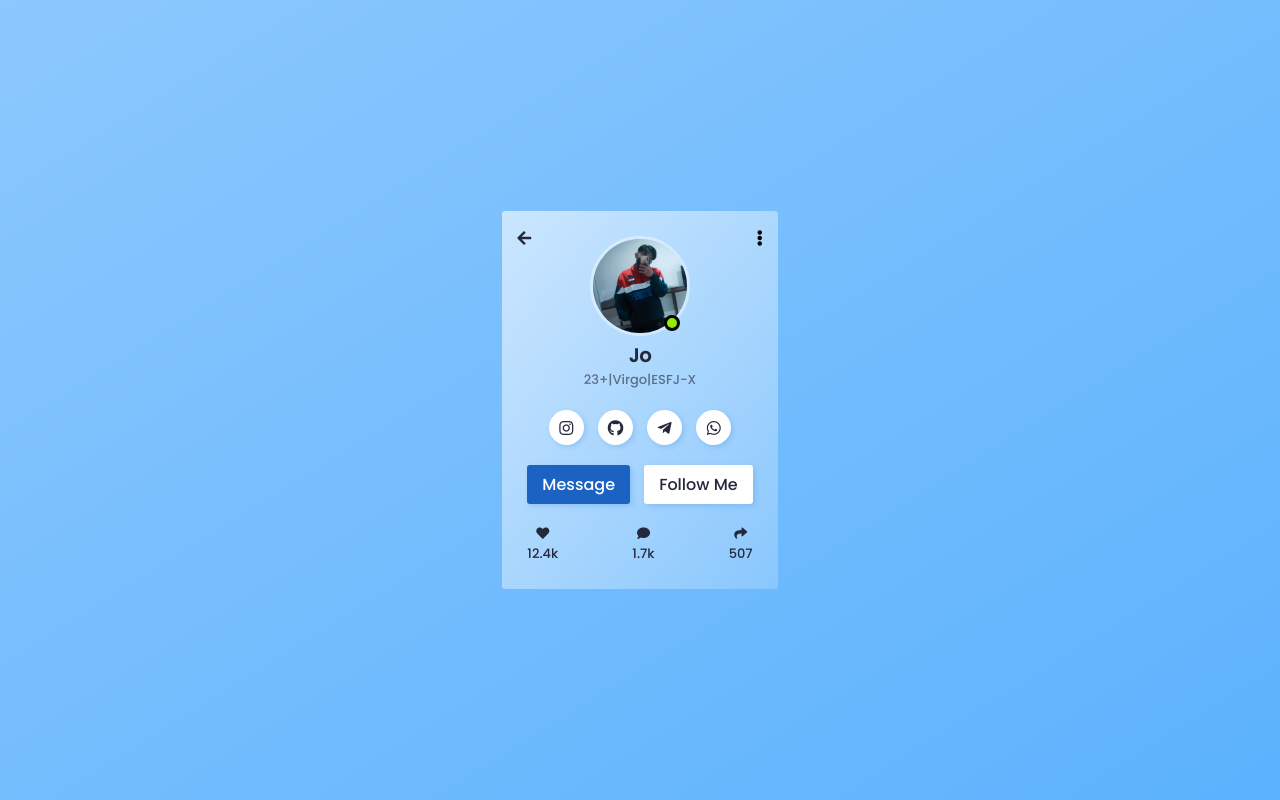
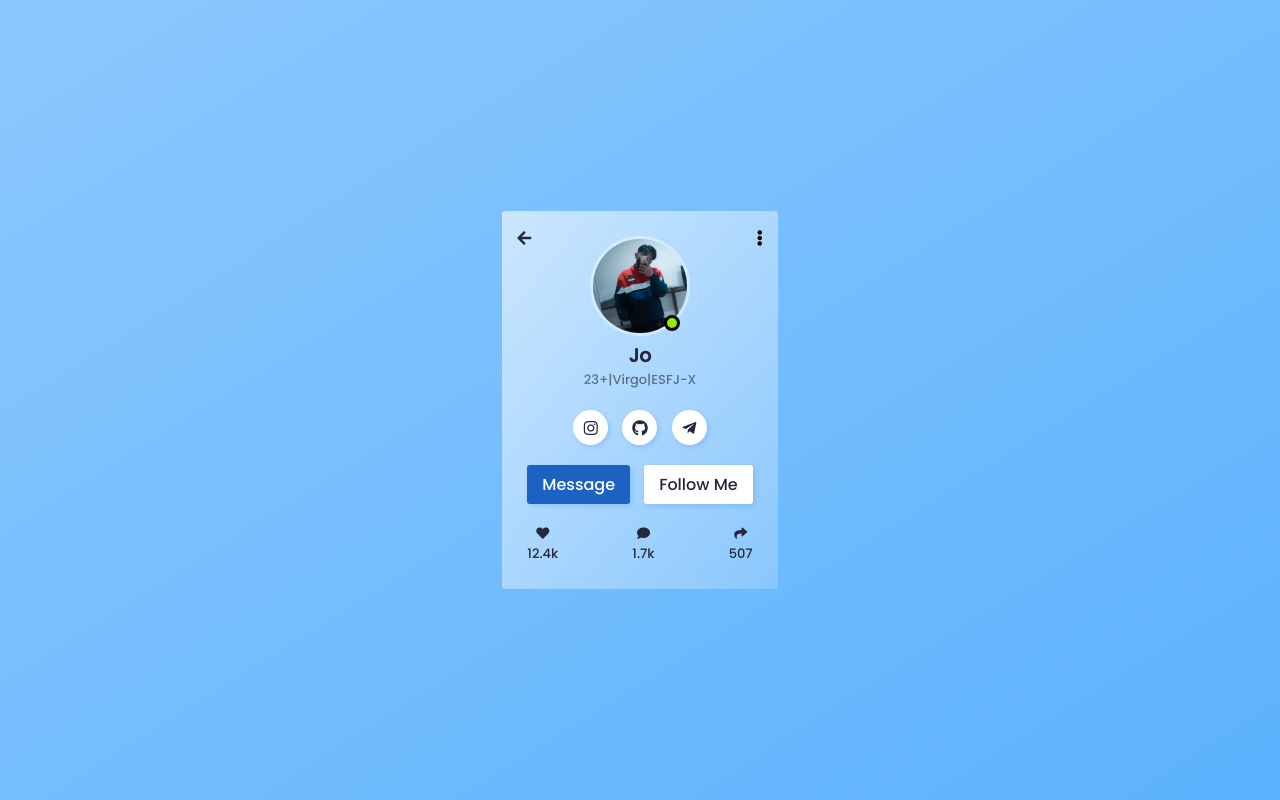
Before and after one commit to naeyanika/profile.github.io, a plain HTML site: page index.html in a window 1280 px wide. Drawn offline with Linux system fonts and the light colour scheme.

Commit message:
Update index.html

```diff
--- a/index.html
+++ b/index.html
@@ -28,9 +28,6 @@
             <a href="https://t.me/zyzyzxz" target="blank" class="telegram">
                 <i class="fab fa-telegram-plane"></i>
             </a>
-            <a href="https://wa.me/6287722003715" target="blank" class="whatsapp">
-                <i class="fab fa-whatsapp"></i>
-            </a>
         </div>
         <div class="contact">
             <a href="https://twitter.com/messages/compose?recipient_id=1196930343070130177" class="message">Message</a>
```
